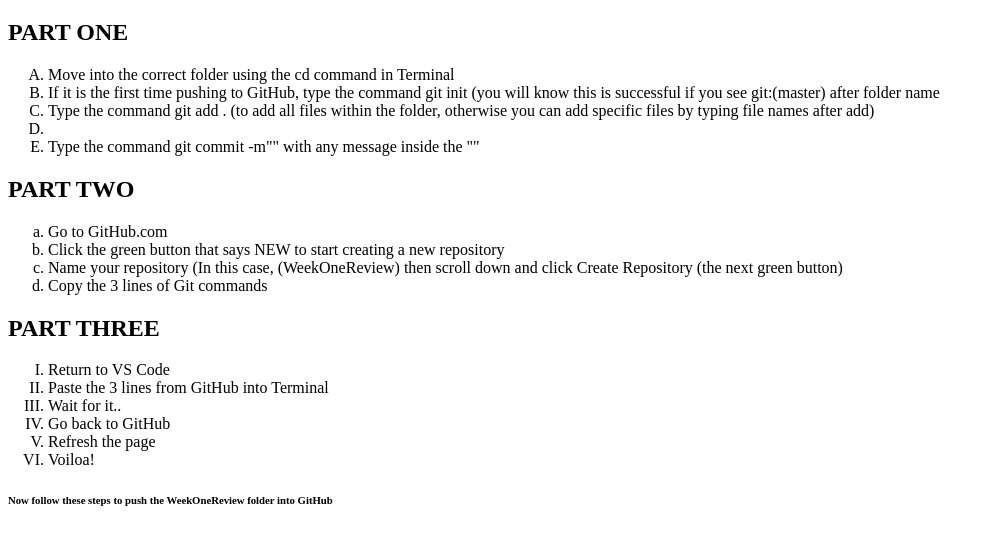
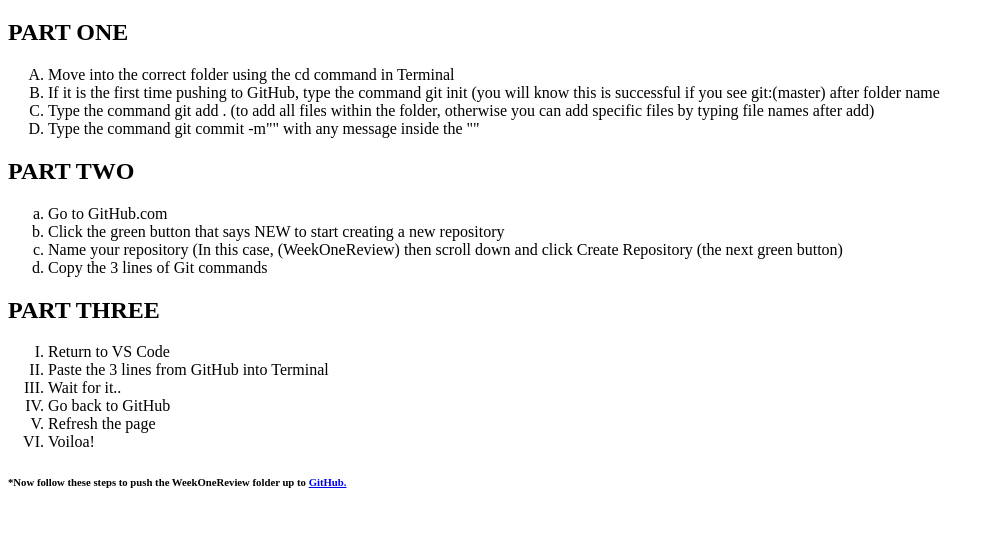
Before and after one commit to MarkGregory1/WeekOneReview, a plain HTML site: page index.html in a window 1280 px wide. Shown: the part 61-606 px from the top of the page, without its empty margins (0-995 px from the left). Drawn offline with Linux system fonts and the light colour scheme.

Commit message:
Updated H6 to WeekOneReview

```diff
--- a/index.html
+++ b/index.html
@@ -10,7 +10,7 @@
             <ol Type="A">
             <li>Move into the correct folder using the cd command in Terminal</li>
             <li>If it is the first time pushing to GitHub, type the command git init (you will know this is successful if you see git:(master) after  folder name</li>
-            <li>Type the command git add . (to add all files within the folder, otherwise you can add specific files by typing file names after add)<li>
+            <li>Type the command git add . (to add all files within the folder, otherwise you can add specific files by typing file names after add)</li>
             <li>Type the command git commit -m"" with any message inside the ""</li>
         </ol>
             <h2>PART TWO</h2>
@@ -31,7 +31,7 @@
             <li>Voiloa!</li>
         </ol>
 
-            <h6>Now follow these steps to push the WeekOneReview folder into GitHub</h6>
+            <h6><h6>*Now follow these steps to push the WeekOneReview folder up to <a href="https://github.com/" target="_blank">GitHub.</a></h6></h6>
 
             <!-- Live Servere shortcut is CMD + L + O (the letter O)-->
         </body>
```
